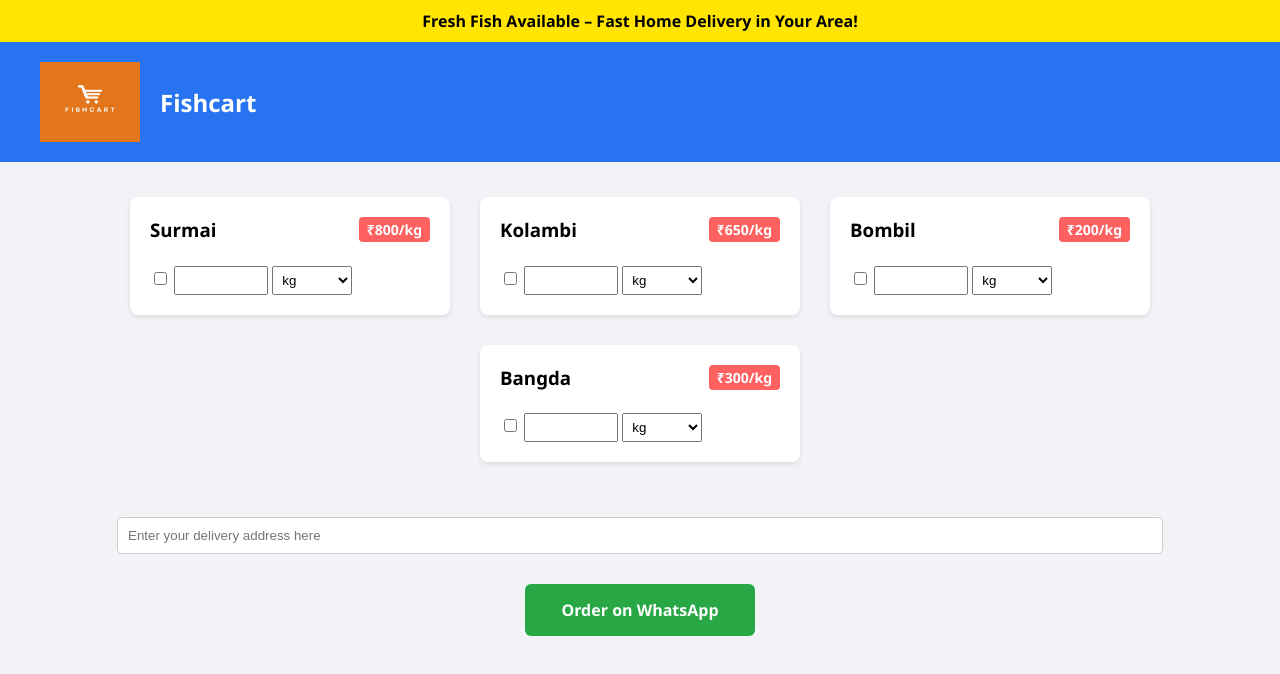
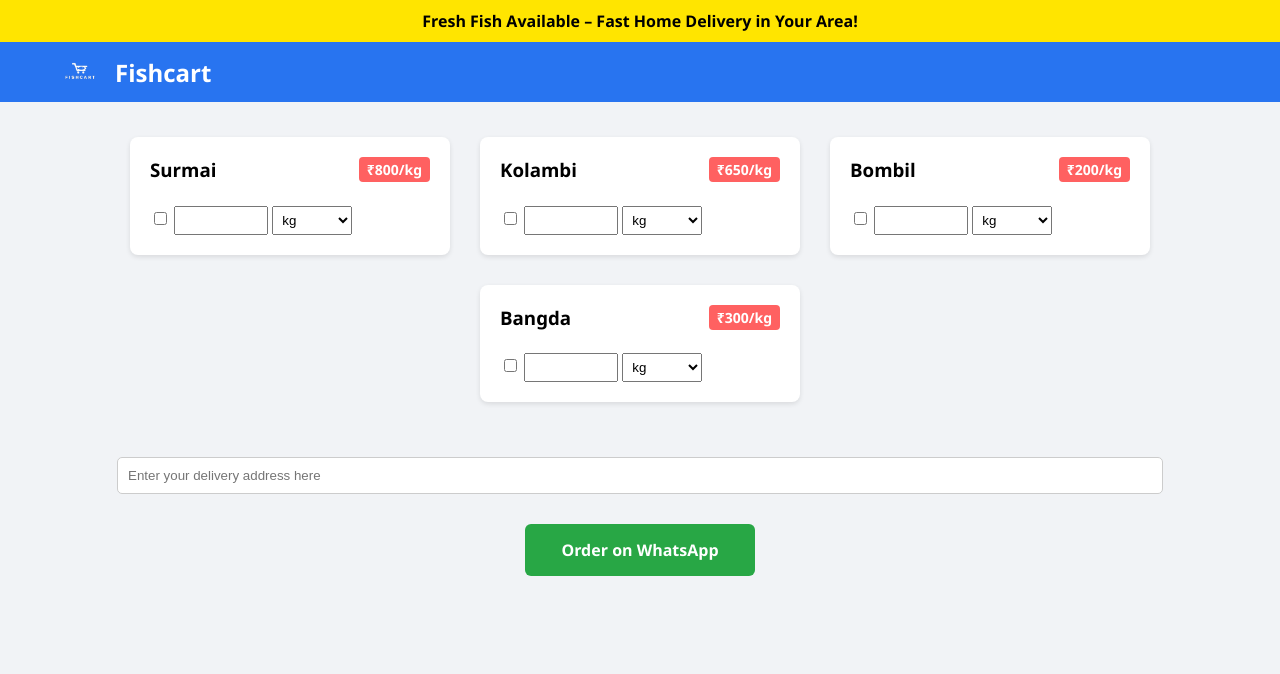
Before and after one commit to Yogesh06p/Fishcart, a plain HTML site: page index.html in a window 1280 px wide. Drawn offline with Linux system fonts and the light colour scheme.

Commit message:
Update index.html

```diff
--- a/index.html
+++ b/index.html
@@ -93,11 +93,11 @@
   <header>
     <!-- Updated logo path here -->
     <header>
-  <img src="Logo/Logo.gif" alt="Fishcart Logo" style="height: 80px; margin-right: 20px;">
-  Fishcart
+ <!-- <img src="Logo/Logo.gif" alt="Fishcart Logo" style="height: 80px; margin-right: 20px;">
+  Fishcart-->
 </header>
-   <!--<img src="Logo/991812DF-0035-4BF5-9990-55413CD12E1D.png" alt="Fishcart Logo">
-    Fishcart -->
+   <img src="Logo/Logo1.PNG" alt="Fishcart Logo">
+    Fishcart
   </header>
 
   <div class="container" id="fishForm">
```
